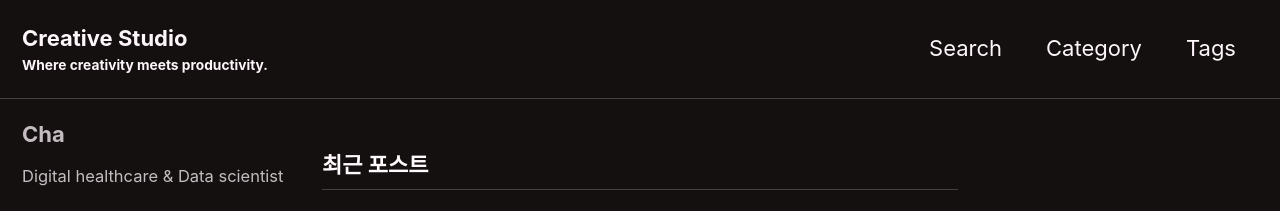
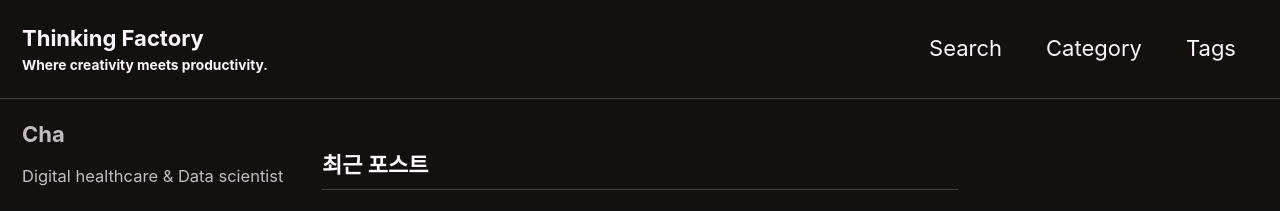
Before and after one commit to cr8v/cr8v.github.io, a Jekyll site: the page built from index.html, in a window 1280 px wide. Shown: the top 211 px of the page. Built offline with Jekyll 4.4.1, drawn with Linux system fonts in a browser that asks for light colours; cached includes are drawn as plain includes; the list of posts is cut into pages by our own code.

Commit message:
Update _config.yml

```diff
--- a/_config.yml
+++ b/_config.yml
@@ -16,7 +16,7 @@ minimal_mistakes_skin    : "neon" # "air", "aqua", "contrast", "dark", "dirt", "
 
 # Site Settings
 locale                   : "ko-KR"
-title                    : "Creative Studio"
+title                    : "Thinking Factory"
 title_separator          : "|"
 subtitle                 : "Where creativity meets productivity." # site tagline that appears below site title in masthead
 name                     : "Cha"
```
